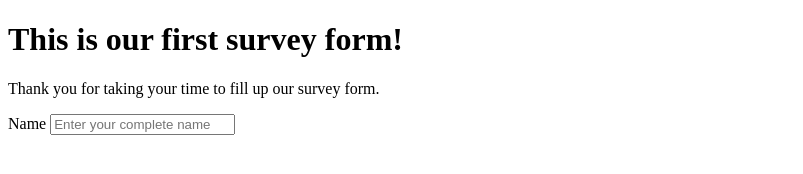
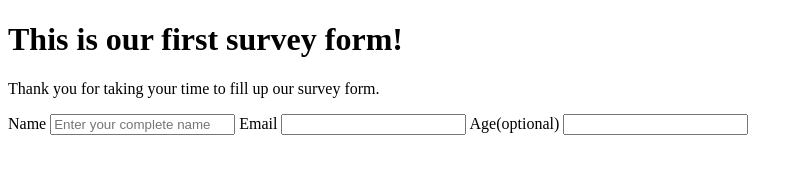
Before and after one commit to mikemtzp/Aneal-Mike-Project, a plain HTML site: page index.html in a window 1280 px wide. Shown: the whole page, without its empty margins (0-803 px from the left). Drawn offline with Linux system fonts and the light colour scheme.

Commit message:
updated form

```diff
--- a/index.html
+++ b/index.html
@@ -13,8 +13,15 @@
     <h1 id="title">This is our first survey form!</h1>
     <p id="description">Thank you for taking your time to fill up our survey form.</p>
     <form id="survey-form">
-      <label for="name">Name</label>
+      <label for="name" id="name-label">Name</label>
       <input type="text" placeholder="Enter your complete name" required>
+
+      <label for="email" id="email-label">Email</label>
+      <input type="email" name="email" id="email" required>
+
+      <label for="number" id="number-label">Age(optional)</label>
+      <input type="number" name="number" id="number">
+
     </form>
 
     <script src="https://cdn.freecodecamp.org/testable-projects-fcc/v1/bundle.js"></script>
```
